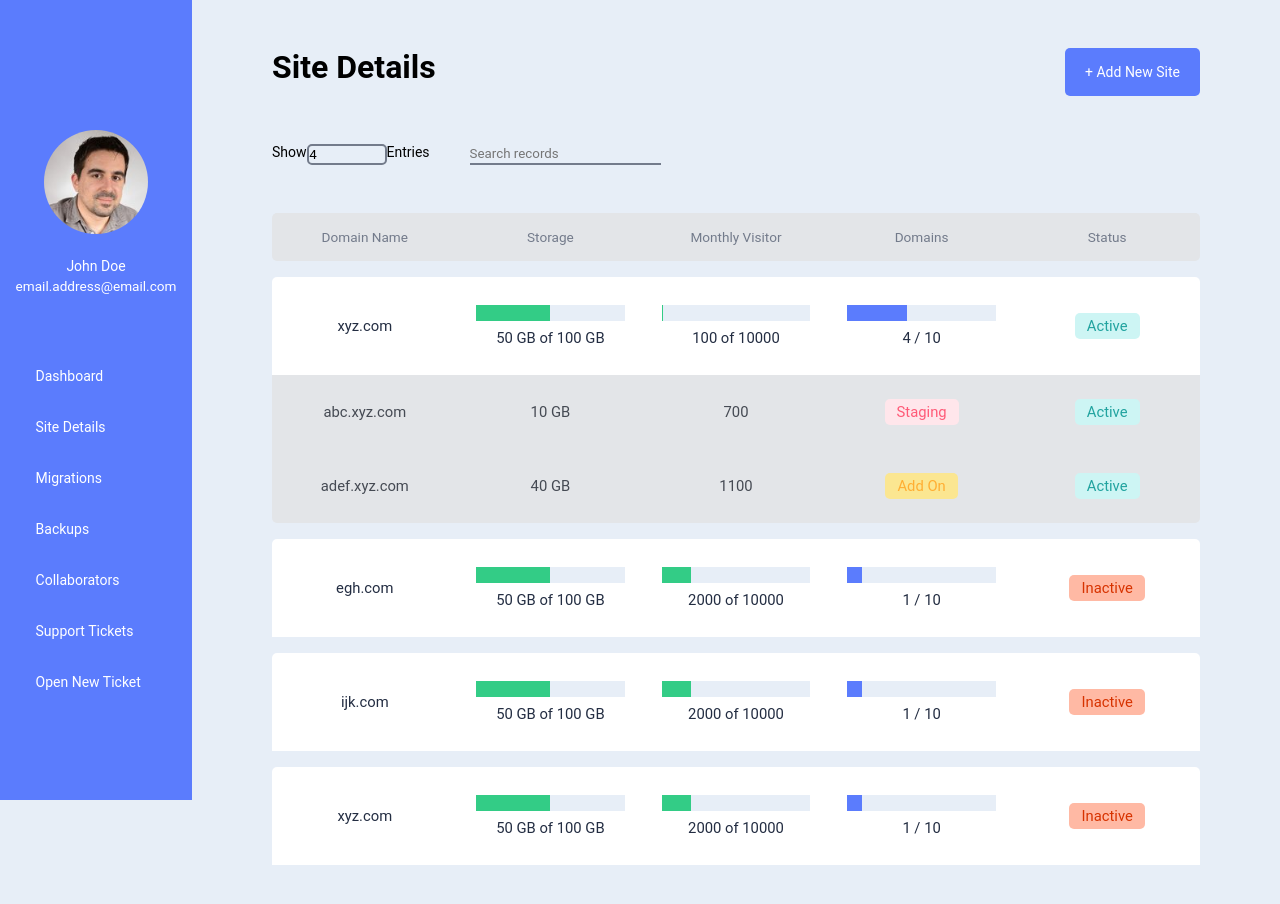
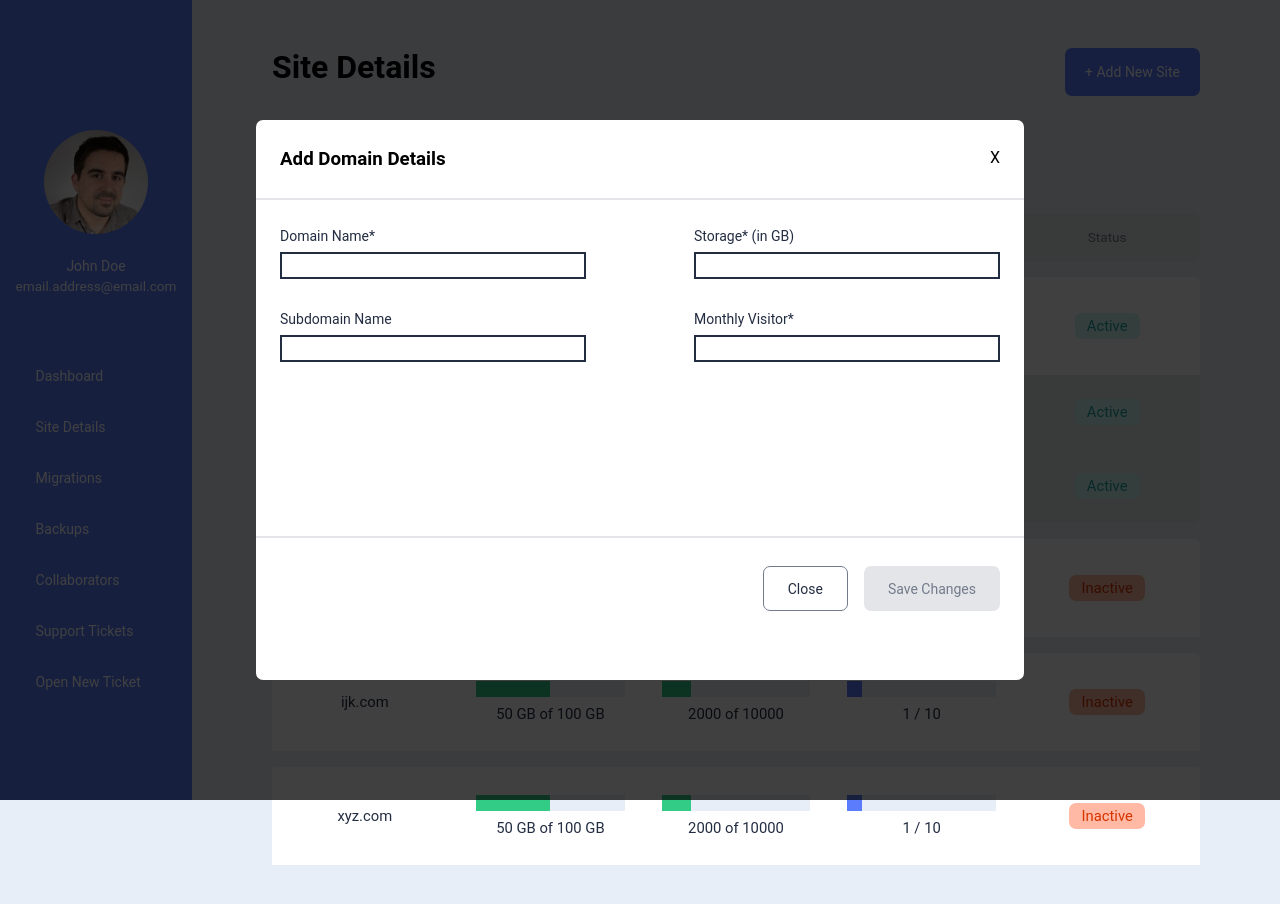
Before and after one commit to avibhanshu/domain-manager, an Angular app: page / in a window 1280 px wide. Both pictures are taken after a click on the link "+ Add New Site". Shown: the top 904 px of the page. Built offline with nearby package versions, Linux system fonts and the light colour scheme; data requests are answered from the project's data file.

Commit message:
Add new site functionality

```diff
--- a/src/app/app.module.ts
+++ b/src/app/app.module.ts
@@ -9,6 +9,7 @@ import { SidebarComponent } from './sidebar/sidebar.component';
 import { ContentComponent } from './content/content.component';
 import { SiteDetailsComponent } from './content/site-details/site-details.component';
 import { FilterPipe } from './pipes/filter.pipe';
+import { AddSiteModalComponent } from './content/add-site-modal/add-site-modal.component';
 
 @NgModule({
   declarations: [
@@ -16,7 +17,8 @@ import { FilterPipe } from './pipes/filter.pipe';
     SidebarComponent,
     ContentComponent,
     SiteDetailsComponent,
-    FilterPipe
+    FilterPipe,
+    AddSiteModalComponent
   ],
   imports: [
     BrowserModule,
--- /dev/null
+++ b/src/app/content/add-site-modal/add-site-modal.component.html
@@ -0,0 +1,61 @@
+<div class="modal">
+  <div class="modal__content">
+    <header class="modal__content--header">
+      <h3>Add Domain Details</h3>
+      <a class="btn__exit" (click)="closeModal()">X</a>
+    </header>
+    <form
+      action=""
+      class="modal__content--form"
+      (submit)="onAddDomain(addDomainform)"
+      #addDomainform="ngForm"
+    >
+      <div class="form__inputs">
+          <div class="form__column">
+              <label class="form__input-label" for="domainName">Domain Name*</label>
+              <input
+              type="text"
+              class="form__input"
+              [(ngModel)]="domainName"
+              name="domain"
+              id="domainName"
+              required
+              />
+              <label class="form__input-label" for="subdomainName">Subdomain Name</label>
+              <input
+              type="text"
+                class="form__input"
+                [(ngModel)]="subdomainName"
+                name="subdomain"
+                />
+            </div>
+            <div class="form__column">
+              <label class="form__input-label" for="storage">Storage* (in GB)</label>
+              <input
+              type="number"
+              class="form__input"
+              [(ngModel)]="storage"
+              name="storage"
+              id="storage"
+              required
+              />
+              <label class="form__input-label" for="monthlyVisitor">Monthly Visitor*</label>
+              <input
+                type="number"
+                class="form__input"
+                [(ngModel)]="monthlyVisitor"
+                name="monthlyVisitor"
+                id="monthlyVisitor"
+                required
+              />
+
+          </div>
+      </div>
+
+      <footer class="modal__content--footer">
+        <a class="btn btn__close" (click)="closeModal()">Close</a>
+        <input class="btn btn__save" type="submit" [disabled]="!addDomainform.valid" [ngClass]="addDomainform.valid ? 'btn__save' : 'btn__disabled'" value="Save Changes">
+      </footer>
+    </form>
+  </div>
+</div>
--- /dev/null
+++ b/src/app/content/add-site-modal/add-site-modal.component.scss
@@ -0,0 +1,98 @@
+@import '../../../styles.scss';
+
+.modal {
+    position: fixed;
+    top: 0;
+    left: 0;
+    right: 0;
+    bottom: 0;
+    background-color: rgba(0, 0, 0, 0.75);
+    display: flex;
+    justify-content: center;
+    align-items: center;
+}
+
+.modal__content {
+    background-color: $pure-white;
+    border-radius: $border-radius;
+    height: 70%;
+    width: 60%;
+    color: black;
+
+    .modal__content--header {
+        padding: 1.75rem 1.5rem;
+        display: flex;
+        justify-content: space-between;
+        border-bottom: 2px solid $grey-background;
+
+        .btn__exit {
+            cursor: pointer;
+        }
+    }
+
+    .modal__content--form {
+        color: $light-black;
+        display: flex;
+        justify-content: space-between;
+        flex-direction: column;
+
+        .form__inputs {
+            padding: 1.75rem 1.5rem;
+            height: 21rem;
+            display: flex;
+            justify-content: space-between;
+
+            .form__column {
+                display: flex;
+                flex-direction: column;
+                flex-basis: 42.5%;
+
+                .form__input-label {
+                    font-size: $font-size-small;
+                    margin-bottom: 0.5rem;
+                }
+
+                .form__input {
+                    border: 2px solid $light-black;
+                    margin-bottom: 2rem;
+                    padding: 0.25rem 0.25rem;
+                }
+            }
+        }
+
+
+        .modal__content--footer {
+            display: flex;
+            justify-content: flex-end;
+            border-top: 2px solid $grey-background;
+            padding: 1.75rem 1.5rem;
+
+            .btn {
+                padding: 0.85rem 1.5rem;
+                border-radius: $border-radius;
+                font-size: $font-size-small;
+                cursor: pointer;
+            }
+
+            .btn__close {
+                background-color: $pure-white;
+                border: 1px solid $dark-grey;
+                margin-right: 1rem;
+            }
+
+            .btn__save {
+                background-color: $blue-background;
+                color: $pure-white;
+                border: none;
+            }
+
+            .btn__disabled {
+                background-color: $grey-background;
+                color: $dark-grey;
+                border: none;
+            }
+
+        }
+    }
+
+}
--- /dev/null
+++ b/src/app/content/add-site-modal/add-site-modal.component.ts
@@ -0,0 +1,54 @@
+import { Component, OnInit, Output, EventEmitter } from '@angular/core';
+import { NgForm } from '@angular/forms';
+import { Domain } from 'src/app/models/domain';
+import { Subdomain } from 'src/app/models/subdomain';
+
+@Component({
+  selector: 'add-site-modal',
+  templateUrl: './add-site-modal.component.html',
+  styleUrls: ['./add-site-modal.component.scss']
+})
+export class AddSiteModalComponent implements OnInit {
+
+  @Output() closeModalEvent = new EventEmitter();
+  @Output() submitForm = new EventEmitter();
+  domainName: string = '';
+  subdomainName: string = '';
+  storage: string = '';
+  monthlyVisitor: number;
+  domainTags: string[] = ['Primary', 'Add On', 'Staging'];
+
+  constructor() { }
+
+  ngOnInit(): void {
+  }
+
+  closeModal() {
+    this.closeModalEvent.emit();
+  }
+
+  onAddDomain(form: NgForm) {
+    console.log(form.value);
+      const subdomain: Subdomain = {
+        id: Math.floor(Math.random() * 100),
+        usedStorage: '0 GB',
+        name: form.value.subdomain,
+        monthlyVisitor: form.value.monthlyVisitor,
+        domainTag: this.domainTags[Math.floor(Math.random() * this.domainTags.length)]
+      }
+    const newDomain: Domain = {
+      id: Math.floor(Math.random() * 100),
+      domain: form.value.domain,
+      usedStorage: '0 GB',
+      storage: `${form.value.storage} GB`,
+      monthlyVisitor: form.value.monthlyVisitor,
+      monthlyVisitorCapacity: 10000,
+      usedDomains: 1,
+      availableDomains: 10,
+      subdomain: form.value.subdomain ? [subdomain] : []
+    }
+    this.submitForm.emit(newDomain);
+    this.closeModal();
+  }
+
+}
--- a/src/app/content/services/domains.service.ts
+++ b/src/app/content/services/domains.service.ts
@@ -21,7 +21,8 @@ export class DomainsService {
   }
 
   addDomain(domain: Domain) {
-    this.http.post<Domain>(this.domainsListUrl, domain);
-    this.fetchDomains();
+    this.http.post<Domain>(this.domainsListUrl, domain).subscribe((domain: Domain) => {
+      this.domains.push(domain);
+    });
   }
 }
--- a/src/app/content/site-details/site-details.component.html
+++ b/src/app/content/site-details/site-details.component.html
@@ -1,7 +1,9 @@
 <header class="content__header">
   <h1>Site Details</h1>
-  <a type="button" class="btn">+ Add New Site</a>
+  <a class="btn" (click)="closeOrDisplayModal()">+ Add New Site</a>
 </header>
+
+<add-site-modal *ngIf="showModal" (closeModalEvent)="closeOrDisplayModal()" (submitForm)="onAddDomain($event)"></add-site-modal>
 
 <div class="config">
     <p>Show</p>
--- a/src/app/content/site-details/site-details.component.ts
+++ b/src/app/content/site-details/site-details.component.ts
@@ -14,6 +14,7 @@ export class SiteDetailsComponent implements OnInit, OnDestroy {
   domainsSubscription: Subscription;
   searchText: string = '';
   entriesCount: number = this.domains.length;
+  columns = ['Domain Name', 'Storage', 'Monthly Visitor', 'Domains', 'Status'];
   tagClasses: object = {
     Primary: 'primary',
     Staging: 'staging',
@@ -21,16 +22,11 @@ export class SiteDetailsComponent implements OnInit, OnDestroy {
     Active: 'active',
     Inactive: 'inactive',
   };
+  showModal: boolean = false;
+
   constructor(private domainService: DomainsService) {}
 
   ngOnInit(): void {
-    // this.domainsSubscription = this.domainService.fetchDomains().subscribe(
-    //   (data) => {
-    //     this.domains = data;
-    //     console.log(data);
-    //   },
-    //   (err) => console.log(err)
-    // );
     this.domainsSubscription = this.domainService.domainAdded.subscribe(
       (domains) => {
         this.domains = domains;
@@ -40,15 +36,17 @@ export class SiteDetailsComponent implements OnInit, OnDestroy {
     this.domainService.fetchDomains();
   }
 
-  onAddDomain(form: NgForm) {
-    console.log(form);
-    // this.domainService.addDomain();
+  onAddDomain(newDomain: Domain) {
+    this.domainService.addDomain(newDomain);
+  }
+
+  closeOrDisplayModal() {
+    this.showModal = !this.showModal;
   }
 
   calcProgress(usedCapacity: any, totalCapacity: any) {
-    const numerator = parseInt(usedCapacity.toString());
-    const denominator = parseInt(totalCapacity.toString());
-    const percentage = (numerator / denominator) * 100;
+    console.log(usedCapacity, totalCapacity)
+    const percentage = (parseInt(usedCapacity.toString()) / parseInt(totalCapacity.toString())) * 100;
     return `${percentage}%`;
   }
 
@@ -56,8 +54,6 @@ export class SiteDetailsComponent implements OnInit, OnDestroy {
     return this.tagClasses[tagName];
   }
 
-  columns = ['Domain Name', 'Storage', 'Monthly Visitor', 'Domains', 'Status'];
-
   ngOnDestroy(): void {
     this.domainsSubscription.unsubscribe();
   }
--- a/src/app/models/subdomain.ts
+++ b/src/app/models/subdomain.ts
@@ -1,5 +1,5 @@
 export interface Subdomain {
-    id: string;
+    id: number;
     name: string;
     usedStorage: string;
     domainTag: string;
--- a/src/styles.scss
+++ b/src/styles.scss
@@ -18,7 +18,7 @@ $font-size-large: 0.925rem;
 $font-size-medium: 0.915rem;
 $font-size-small: 0.875rem;
 $font-size-smaller: 0.85rem;
-$border-radius: 5px;
+$border-radius: 7px;
 
 html,
 body {
```
Also changed, not shown: src/app/models/domain.ts (+5 -4 lines), 1 other file (tests, documents, lock files or other folders).
